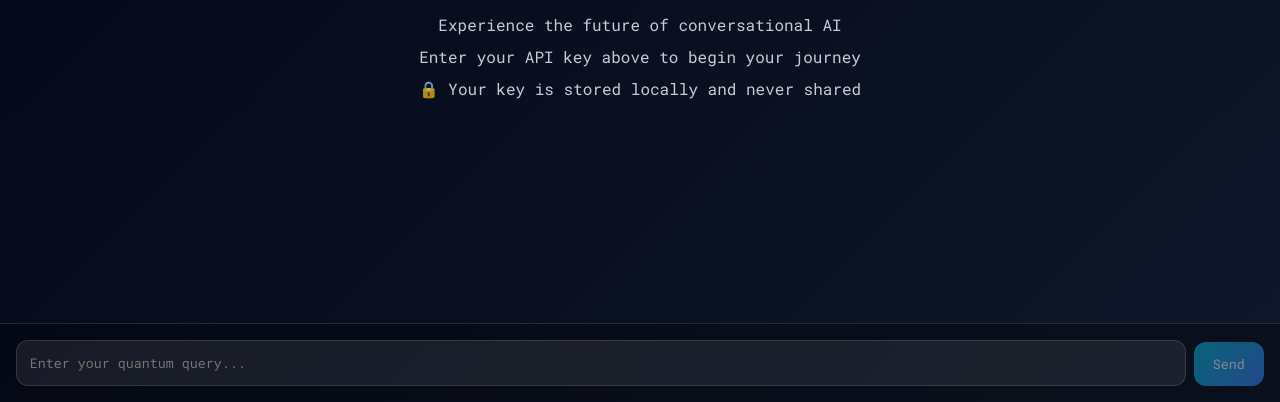
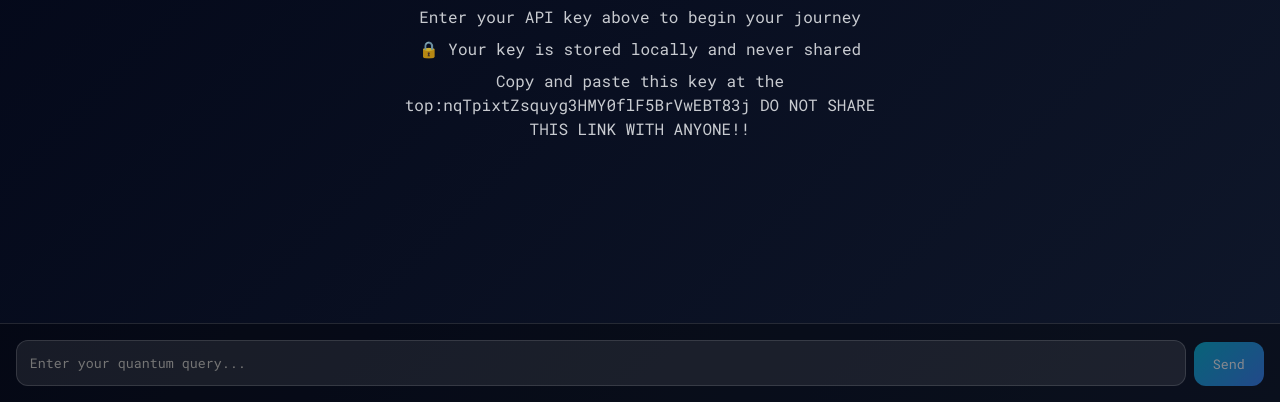
Before and after one commit to Andile27/quantum-labs, a plain HTML site: page index.html in a window 1280 px wide. Shown: the part 398-800 px from the top of the page. Drawn offline with Linux system fonts and the light colour scheme.

Commit message:
Add files via upload

```diff
--- a/index.html
+++ b/index.html
@@ -320,6 +320,8 @@
             <p>Experience the future of conversational AI</p>
             <p>Enter your API key above to begin your journey</p>
             <p>🔒 Your key is stored locally and never shared</p>
+            <p>Copy and paste this key at the top:nqTpixtZsquyg3HMY0flF5BrVwEBT83j
+                DO NOT SHARE THIS LINK WITH ANYONE!! </p>
         </div>
     </div>
 
```
